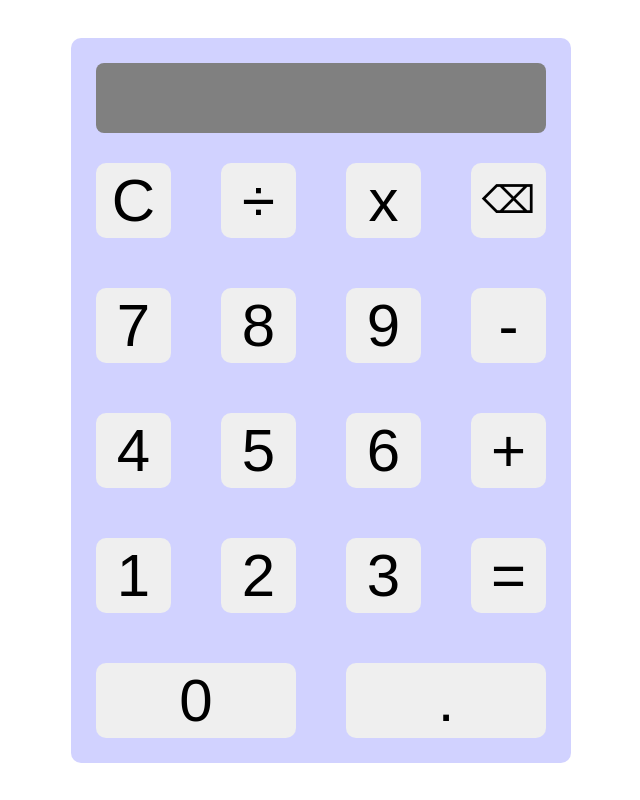
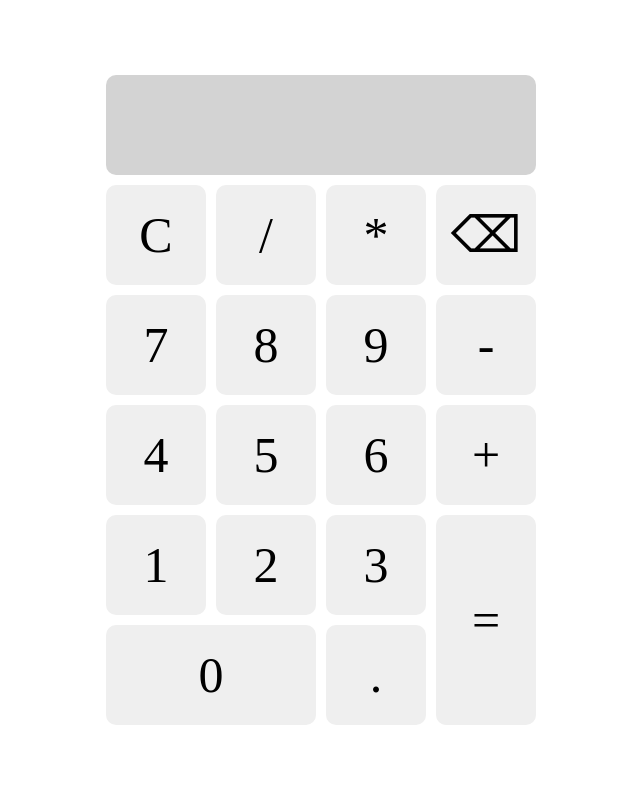
Before and after one commit to Kartohan/calculator, a plain HTML site: page index.html in a window 1280 px wide. Shown: the whole page, without its empty margins (319-959 px from the left). Drawn offline with Linux system fonts and the light colour scheme.

Commit message:
Change styles and html/fix listeners

```diff
--- a/index.html
+++ b/index.html
@@ -7,29 +7,25 @@
 </head>
 <body>
     <div class="calculator">
-        <div class="calculator-body">
         <div class="screen"></div>
-        <div class="buttons">
         <button class="clear">C</button>
-        <button class="divide">÷</button>
-        <button class="multiply">x</button>
+        <button class="divide operator">/</button>
+        <button class="multiply operator">*</button>
         <button class="backspace">⌫</button>
-        <button class="button7">7</button>
-        <button class="button8">8</button>
-        <button class="button9">9</button>
-        <button class="subtract">-</button>
-        <button class="button4">4</button>
-        <button class="button5">5</button>
-        <button class="button6">6</button>
-        <button class="add">+</button>
-        <button class="button1">1</button>
-        <button class="button2">2</button>
-        <button class="button3">3</button>
+        <button class="button7 number">7</button>
+        <button class="button8 number">8</button>
+        <button class="button9 number">9</button>
+        <button class="subtract operator">-</button>
+        <button class="button4 number">4</button>
+        <button class="button5 number">5</button>
+        <button class="button6 number">6</button>
+        <button class="add operator">+</button>
+        <button class="button1 number">1</button>
+        <button class="button2 number">2</button>
+        <button class="button3 number">3</button>
         <button class="equal">=</button>
-        <button class="button0">0</button>
+        <button class="button0 number">0</button>
         <button class="dot">.</button>
-    </div>
-    </div>
     </div>
 </body>
 <script src="script.js"></script>
--- a/script.js
+++ b/script.js
@@ -24,3 +24,43 @@ function operate(a,operator,b) {
         return divide(a,b)
     } else return 'Wrong'
 }
+let arr = []
+let operator = '';
+function buttons() {
+    document.querySelector('.calculator')
+    .addEventListener('click', event => {
+        if (event.target.className.includes('number')){
+            arr.push(event.target.innerText);
+            document.querySelector('.screen').innerText = arr.join('');
+            console.log(arr);
+        }
+    })
+}
+function dot(){
+    document.querySelector('.dot').addEventListener('click', event => {
+        if (arr.includes('.')){
+            return
+        } else {
+            arr.push(event.target.innerText);
+            document.querySelector('.screen').innerText = arr.join('');
+            console.log(arr);
+        }
+    })
+}
+function operators(){
+    document.querySelector('.calculator')
+    .addEventListener('click', event => {
+        if (event.target.className.includes('operator')){
+            if (operator.includes('+*/-')) {
+                operator = '';
+                operator = event.target.innerText;
+                console.log(operator)
+            } else {
+                operator = event.target.innerText;
+                console.log(operator)
+        }
+    }})
+}
+buttons();
+dot();
+operators();
--- a/style.css
+++ b/style.css
@@ -1,54 +1,49 @@
 * {
     margin: 0;
     padding: 0;
-    font-family: Ubuntu, sans-serif;
+    box-sizing: border-box;
+    font-family: Ubuntu;
 }
-
 .calculator {
-    display: flex;
+    display: grid;
+    justify-content: center;
+    grid-template-columns: repeat(4, 100px);
+    grid-template-rows: repeat(6, 100px);
+    grid-gap: 10px;
+    align-content: center;
+    padding: 30px;
     height: 100vh;
-    align-items: center;
-    justify-content: center;
 }
-.calculator-body {
-    gap: 30px;
-    display: flex;
-    flex-direction: column;
-    width: 450px;
-    background-color: #0008ff2e;
-    padding: 25px;
+.screen {
+    grid-column-start: 1;
+    grid-column-end: 5;
+    background-color: rgb(211, 211, 211);
+    font-size: 55px;
+    text-align: right;
+    align-content: center;
+    display: grid;
     border-radius: 10px;
 }
-.screen {
-    border-radius: 8px;
-    background-color: gray;
-    color: white;
-    font-size: 60px;
-    text-align: right;
-    height: 70px;
-    width: 450px;
-}
 button {
-    height: 75px;
-    width: 75px;
-    font-size: 60px;
+    font-size: 50px;
     border: none;
     border-radius: 10px;
     transition: .25s;
 }
-.buttons {
-    display: flex;
-    flex-wrap: wrap;
-    gap: 50px;
+.equal {
+    grid-row-start: 5;
+    grid-row-end: 7;
+    grid-column-start: 4;
+    grid-column-end: 4;
 }
-.button0, .dot {
-    flex: 1;
+.button0 {
+    grid-column-start: 1;
+    grid-column-end: 3;
 }
-.backspace {
-    font-size: 38px;
-}
+
 button:hover {
     box-shadow: 0px 0px 5px 0px #000000;
+    font-size: 55px;
 }
 button:active {
     box-shadow:inset 0px 0px 8px 0px #000000;
```
